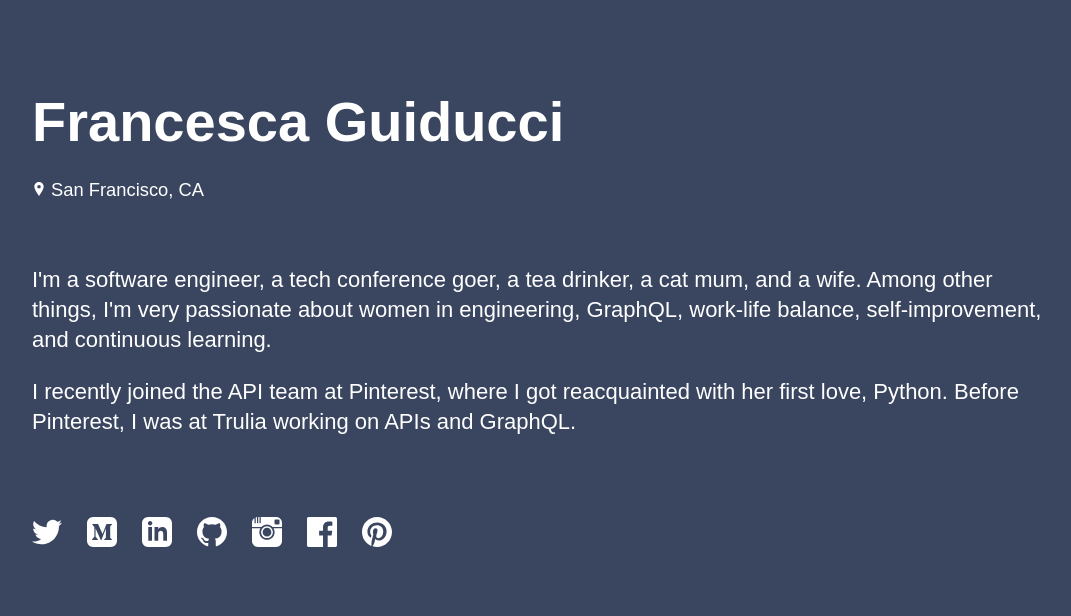
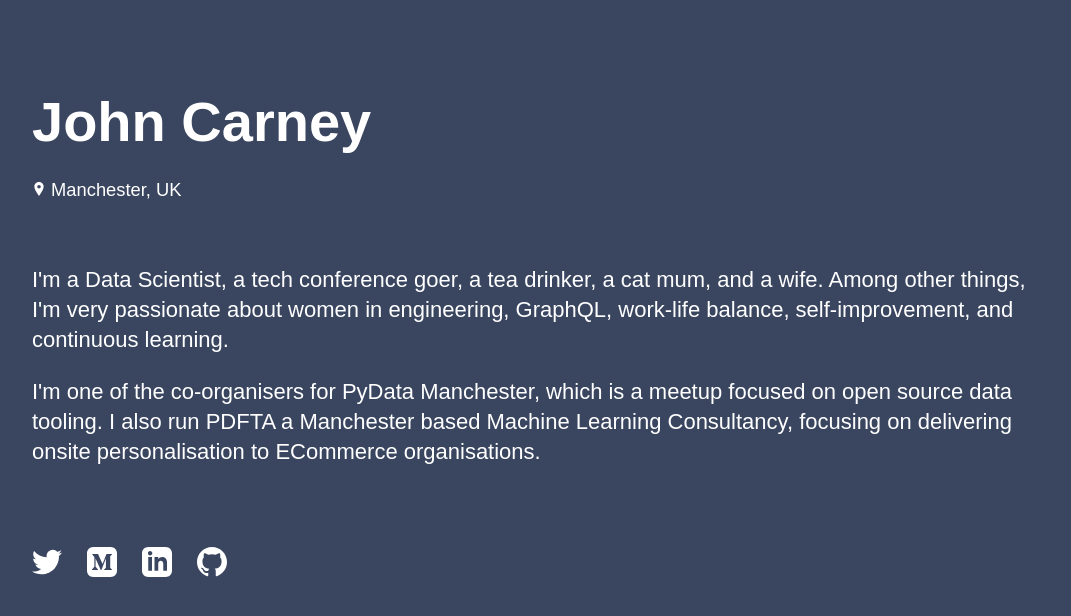
Before and after one commit to jaspajjr/jaspajjr-homepage, a Flask app: page / in a window 1280 px wide. Shown: the top 616 px of the page, without its empty margins (96-1167 px from the left). Run offline with Flask 2, Linux system fonts and the light colour scheme.

Commit message:
Updated the content for me.

```diff
--- a/templates/home.html
+++ b/templates/home.html
@@ -2,25 +2,24 @@
 <html>
 <head>
     <link rel="stylesheet" type="text/css" href="{{ url_for('static', filename='main.css') }}">
-    <title>Francesca Guiducci</title>
+    <title>John Carney</title>
 </head>
 <body>
       <div>
-          <h1>Francesca Guiducci</h1>
+          <h1>John Carney</h1>
           <p><small>
               <svg xmlns="http://www.w3.org/2000/svg" width="14" height="14" viewBox="0 0 24 24">
                   <path d="M12 0c-4.198 0-8 3.403-8 7.602 0 4.198 3.469 9.21 8 16.398 4.531-7.188 8-12.2 8-16.398 0-4.199-3.801-7.602-8-7.602zm0 11c-1.657 0-3-1.343-3-3s1.343-3 3-3 3 1.343 3 3-1.343 3-3 3z" fill="currentColor" fill-rule="evenodd"></path>
               </svg>
-              San Francisco, CA
+              Manchester, UK
           </small></p>
           <div class="content">
-              <p>I'm a software engineer, a tech conference goer, a tea drinker, a cat mum, and a wife. Among other things, I'm very passionate about women in engineering, GraphQL, work-life balance, self-improvement, and continuous learning.<p>
-              <!--<p>I grew up in Italy eating pasta twice a day and loving it! Since I moved to San Francisco few years ago, I have been on a quest to try out all the Italian restaurants in the Bay Area and find the very best.<p>-->
-              <p>I recently joined the API team at <a href="https://www.pinterest.com/">Pinterest</a>, where I got reacquainted with her first love, Python. Before Pinterest, I was at <a href="https://www.trulia.com/">Trulia</a> working on APIs and GraphQL.
+              <p>I'm a Data Scientist, a tech conference goer, a tea drinker, a cat mum, and a wife. Among other things, I'm very passionate about women in engineering, GraphQL, work-life balance, self-improvement, and continuous learning.<p>
+              <p>I'm one of the co-organisers for  <a href="https://www.twitter.com/pydatamcr">PyData Manchester</a>, which is a meetup focused on open source data tooling. I also run  <a href="https://www.pdfta.com/">PDFTA</a> a Manchester based Machine Learning Consultancy, focusing on delivering onsite personalisation to ECommerce organisations.
           </div>
 
           <div class="social-icon">
-              <a href="https://twitter.com/engfragui">
+              <a href="https://twitter.com/jaspajjr">
                   <svg xmlns="http://www.w3.org/2000/svg" width="30" height="30" viewBox="0 0 24 24">
                       <path d="M24 4.557c-.883.392-1.832.656-2.828.775 1.017-.609 1.798-1.574 2.165-2.724-.951.564-2.005.974-3.127 1.195-.897-.957-2.178-1.555-3.594-1.555-3.179 0-5.515 2.966-4.797 6.045-4.091-.205-7.719-2.165-10.148-5.144-1.29 2.213-.669 5.108 1.523 6.574-.806-.026-1.566-.247-2.229-.616-.054 2.281 1.581 4.415 3.949 4.89-.693.188-1.452.232-2.224.084.626 1.956 2.444 3.379 4.6 3.419-2.07 1.623-4.678 2.348-7.29 2.04 2.179 1.397 4.768 2.212 7.548 2.212 9.142 0 14.307-7.721 13.995-14.646.962-.695 1.797-1.562 2.457-2.549z" fill="currentColor" fill-rule="evenodd"></path>
                   </svg>
@@ -28,7 +27,7 @@
           </div>
 
           <div class="social-icon">
-              <a href="https://medium.com/@francescaguiducci">
+              <a href="https://medium.com/@john_20465">
                   <svg xmlns="http://www.w3.org/2000/svg" width="30" height="30" viewBox="0 0 24 24">
                       <path d="M19 24h-14c-2.761 0-5-2.239-5-5v-14c0-2.761 2.239-5 5-5h14c2.762 0 5 2.239 5 5v14c0 2.761-2.237 4.999-5 5zm.97-5.649v-.269l-1.247-1.224c-.11-.084-.165-.222-.142-.359v-8.998c-.023-.137.032-.275.142-.359l1.277-1.224v-.269h-4.422l-3.152 7.863-3.586-7.863h-4.638v.269l1.494 1.799c.146.133.221.327.201.523v7.072c.044.255-.037.516-.216.702l-1.681 2.038v.269h4.766v-.269l-1.681-2.038c-.181-.186-.266-.445-.232-.702v-6.116l4.183 9.125h.486l3.593-9.125v7.273c0 .194 0 .232-.127.359l-1.292 1.254v.269h6.274z" fill="currentColor" fill-rule="evenodd"></path>
                   </svg>
@@ -36,7 +35,7 @@
           </div>
 
           <div class="social-icon">
-              <a href="https://www.linkedin.com/in/engfragui">
+              <a href="https://www.linkedin.com/in/john-carney-706b7062">
                   <svg xmlns="http://www.w3.org/2000/svg" width="30" height="30" viewBox="0 0 24 24">
                       <path d="M19 0h-14c-2.761 0-5 2.239-5 5v14c0 2.761 2.239 5 5 5h14c2.762 0 5-2.239 5-5v-14c0-2.761-2.238-5-5-5zm-11 19h-3v-11h3v11zm-1.5-12.268c-.966 0-1.75-.79-1.75-1.764s.784-1.764 1.75-1.764 1.75.79 1.75 1.764-.783 1.764-1.75 1.764zm13.5 12.268h-3v-5.604c0-3.368-4-3.113-4 0v5.604h-3v-11h3v1.765c1.396-2.586 7-2.777 7 2.476v6.759z" fill="currentColor" fill-rule="evenodd"></path>
                   </svg>
@@ -44,36 +43,13 @@
           </div>
 
           <div class="social-icon">
-              <a href="https://github.com/engfragui">
+              <a href="https://github.com/jaspajjr">
                   <svg xmlns="http://www.w3.org/2000/svg" width="30" height="30" viewBox="0 0 24 24">
                       <path d="M12 0c-6.626 0-12 5.373-12 12 0 5.302 3.438 9.8 8.207 11.387.599.111.793-.261.793-.577v-2.234c-3.338.726-4.033-1.416-4.033-1.416-.546-1.387-1.333-1.756-1.333-1.756-1.089-.745.083-.729.083-.729 1.205.084 1.839 1.237 1.839 1.237 1.07 1.834 2.807 1.304 3.492.997.107-.775.418-1.305.762-1.604-2.665-.305-5.467-1.334-5.467-5.931 0-1.311.469-2.381 1.236-3.221-.124-.303-.535-1.524.117-3.176 0 0 1.008-.322 3.301 1.23.957-.266 1.983-.399 3.003-.404 1.02.005 2.047.138 3.006.404 2.291-1.552 3.297-1.23 3.297-1.23.653 1.653.242 2.874.118 3.176.77.84 1.235 1.911 1.235 3.221 0 4.609-2.807 5.624-5.479 5.921.43.372.823 1.102.823 2.222v3.293c0 .319.192.694.801.576 4.765-1.589 8.199-6.086 8.199-11.386 0-6.627-5.373-12-12-12z" fill="currentColor" fill-rule="evenodd"></path>
                   </svg>
               </a>
           </div>
 
-          <div class="social-icon">
-              <a href="https://www.instagram.com/engfragui">
-                  <svg xmlns="http://www.w3.org/2000/svg" width="30" height="30" viewBox="0 0 24 24">
-                      <path d="M11.984 16.815c2.596 0 4.706-2.111 4.706-4.707 0-1.409-.623-2.674-1.606-3.538-.346-.303-.735-.556-1.158-.748-.593-.27-1.249-.421-1.941-.421s-1.349.151-1.941.421c-.424.194-.814.447-1.158.749-.985.864-1.608 2.129-1.608 3.538 0 2.595 2.112 4.706 4.706 4.706zm.016-8.184c1.921 0 3.479 1.557 3.479 3.478 0 1.921-1.558 3.479-3.479 3.479s-3.479-1.557-3.479-3.479c0-1.921 1.558-3.478 3.479-3.478zm5.223.369h6.777v10.278c0 2.608-2.114 4.722-4.722 4.722h-14.493c-2.608 0-4.785-2.114-4.785-4.722v-10.278h6.747c-.544.913-.872 1.969-.872 3.109 0 3.374 2.735 6.109 6.109 6.109s6.109-2.735 6.109-6.109c.001-1.14-.327-2.196-.87-3.109zm2.055-9h-12.278v5h-1v-5h-1v5h-1v-4.923c-.346.057-.682.143-1 .27v4.653h-1v-4.102c-1.202.857-2 2.246-2 3.824v3.278h7.473c1.167-1.282 2.798-2 4.511-2 1.722 0 3.351.725 4.511 2h7.505v-3.278c0-2.608-2.114-4.722-4.722-4.722zm2.722 5.265c0 .406-.333.735-.745.735h-2.511c-.411 0-.744-.329-.744-.735v-2.53c0-.406.333-.735.744-.735h2.511c.412 0 .745.329.745.735v2.53z" fill="currentColor" fill-rule="evenodd"></path>
-                  </svg>
-              </a>
-          </div>
-
-         <div class="social-icon">
-              <a href="https://www.facebook.com/engfragui">
-                  <svg xmlns="http://www.w3.org/2000/svg" width="30" height="30" viewBox="0 0 24 24">
-                      <path d="M22.675 0h-21.35c-.732 0-1.325.593-1.325 1.325v21.351c0 .731.593 1.324 1.325 1.324h11.495v-9.294h-3.128v-3.622h3.128v-2.671c0-3.1 1.893-4.788 4.659-4.788 1.325 0 2.463.099 2.795.143v3.24l-1.918.001c-1.504 0-1.795.715-1.795 1.763v2.313h3.587l-.467 3.622h-3.12v9.293h6.116c.73 0 1.323-.593 1.323-1.325v-21.35c0-.732-.593-1.325-1.325-1.325z" fill="currentColor" fill-rule="evenodd"></path>
-                  </svg>
-              </a>
-          </div>
-
-          <div class="social-icon">
-              <a href="https://www.pinterest.com/engfragui">
-                  <svg xmlns="http://www.w3.org/2000/svg" width="30" height="30" viewBox="0 0 24 24">
-                      <path d="M12 0c-6.627 0-12 5.372-12 12 0 5.084 3.163 9.426 7.627 11.174-.105-.949-.2-2.405.042-3.441.218-.937 1.407-5.965 1.407-5.965s-.359-.719-.359-1.782c0-1.668.967-2.914 2.171-2.914 1.023 0 1.518.769 1.518 1.69 0 1.029-.655 2.568-.994 3.995-.283 1.194.599 2.169 1.777 2.169 2.133 0 3.772-2.249 3.772-5.495 0-2.873-2.064-4.882-5.012-4.882-3.414 0-5.418 2.561-5.418 5.207 0 1.031.397 2.138.893 2.738.098.119.112.224.083.345l-.333 1.36c-.053.22-.174.267-.402.161-1.499-.698-2.436-2.889-2.436-4.649 0-3.785 2.75-7.262 7.929-7.262 4.163 0 7.398 2.967 7.398 6.931 0 4.136-2.607 7.464-6.227 7.464-1.216 0-2.359-.631-2.75-1.378l-.748 2.853c-.271 1.043-1.002 2.35-1.492 3.146 1.124.347 2.317.535 3.554.535 6.627 0 12-5.373 12-12 0-6.628-5.373-12-12-12z" fill="currentColor" fill-rule="evenodd"></path>
-                  </svg>
-              </a>
-          </div>
       </div>
 </body>
 </html>
```
